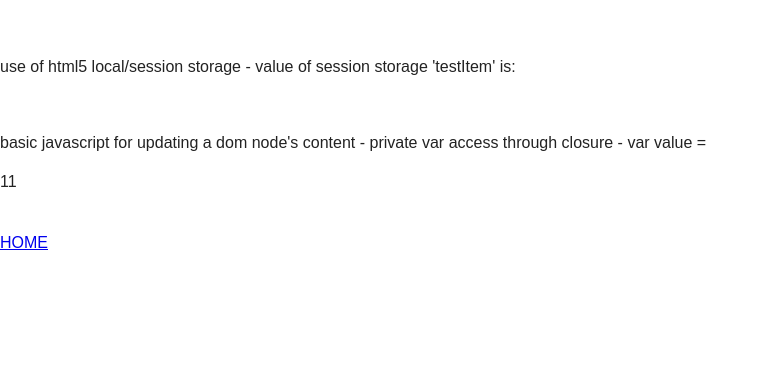
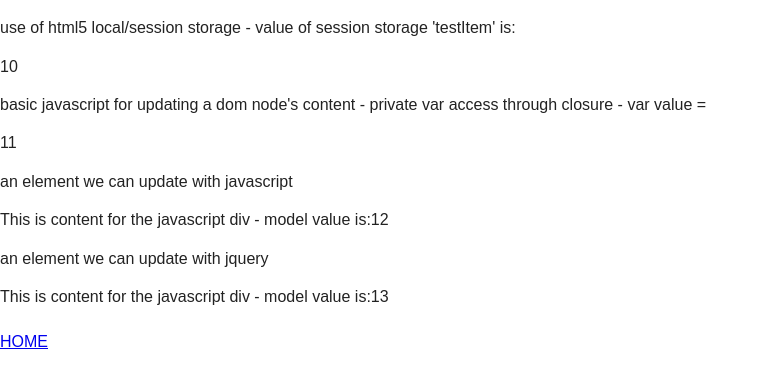
Before and after one commit to toddsmart/codereview, a website: page src/javascript.html in a window 1280 px wide. Shown: the part 124-512 px from the top of the page, without its empty margins (0-769 px from the left). Drawn offline with nearby package versions, Linux system fonts and the light colour scheme; files that its build step writes are made by us from their sources.

Commit message:
updates to demonstrate the use of a native javascript based MVC pattern

```diff
--- a/src/javascript.html
+++ b/src/javascript.html
@@ -43,21 +43,20 @@
 
         <section>
             <!-- use of html5 local/session storage -->
-            <br/>
             <p>use of html5 local/session storage - value of session storage 'testItem' is:</p>
             <div id="sessionStorageTest"></div>
-            <script>
-                this.document.getElementById('sessionStorageTest').innerText = this.sessionStorage.getItem('testItem');
-            </script>
 
             <!-- basic javascript for updating a dom node's content -->
-            <br/>
             <p>basic javascript for updating a dom node's content - private var access through closure - var value = <div id='privateVarDiv'></div></p>
-            <script>
-                model.setPrivateVar(11);
 
-                this.document.getElementById('privateVarDiv').innerText = model.getPrivateVar();
-            </script>
+            <!-- element to modify with javascript -->
+            <p>an element we can update with javascript</p>
+            <div id="javaScriptDiv"></div>
+
+            <!-- element to modify with jquery -->
+            <p>an element we can update with jquery</p>
+            <div id="jqueryDiv"></div>
+
         </section>
 
         <br/>
--- a/src/js/main.js
+++ b/src/js/main.js
@@ -1,15 +1,80 @@
+$(document).ready(function () {
+    /**
+     * things we'd put into a model
+     */
     var model = (function () {
-    var privateVar,
-        model;
+        var privateVar;
 
-    model = {
-        getPrivateVar : function () {
+        return {
+            get: function () {
                 return privateVar;
             },
-        setPrivateVar : function (value) {
+            set: function (value) {
                 privateVar = value;
             }
         };
+    }());
 
-    return model;
-} ());
+    /**
+     * things we'd put into the view
+     */
+    var view = (function () {
+        var javaScriptDiv,
+            jqueryDiv;
+
+        javaScriptDiv = document.getElementById('javaScriptDiv');
+
+        jqueryDiv = $('#jqueryDiv');
+
+        return {
+            javaScriptDiv: javaScriptDiv,
+            jqueryDiv: jqueryDiv
+        };
+    }());
+
+    /**
+     * things we'd put into a controller
+     */
+    var  controller = (function () {
+        var updateJavaScriptDiv,
+            updateJqueryDiv;
+
+        updateJavaScriptDiv = function (text) {
+            /*simple dom manipulation w/js */
+            view.javaScriptDiv.innerText = text + model.get();
+        };
+
+        updateJqueryDiv = function (text) {
+            /*simple dom manipulation w/jquery */
+            view.jqueryDiv.text(text + model.get());
+        };
+
+        return {
+            updateJavaScriptDiv: updateJavaScriptDiv,
+            updateJqueryDiv: updateJqueryDiv
+        };
+    }());
+
+
+
+
+    /**
+     *
+     * Things an "app" might do
+     *
+     */
+    // use session storage
+    sessionStorage.setItem('testItem', 10);
+    document.getElementById('sessionStorageTest').innerText = sessionStorage.getItem('testItem');
+    var appVar = Number(sessionStorage.getItem('testItem'));
+
+    // use closure to protect private var
+    model.set(appVar + 1);
+    document.getElementById('privateVarDiv').innerText = model.get();
+
+    // use a controller that uses the model to update the view
+    model.set(model.get() + 1);
+    controller.updateJavaScriptDiv('This is content for the javascript div - model value is:');
+    model.set(model.get() + 1);
+    controller.updateJqueryDiv('This is content for the javascript div - model value is:');
+});
```
Also changed, not shown: dist/javascript.html, dist/js/main.js. Lines whose indentation alone changed are shown as unchanged.
